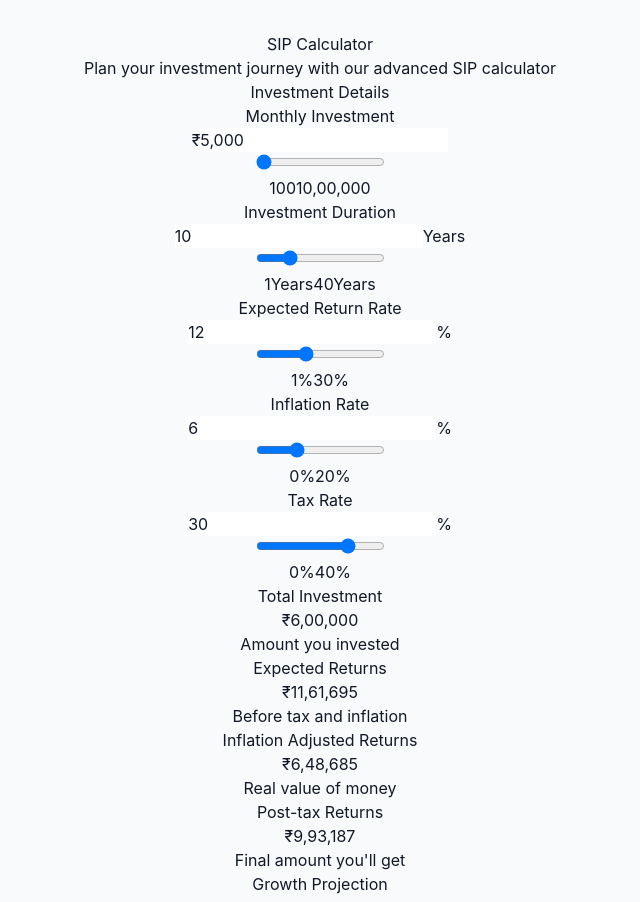
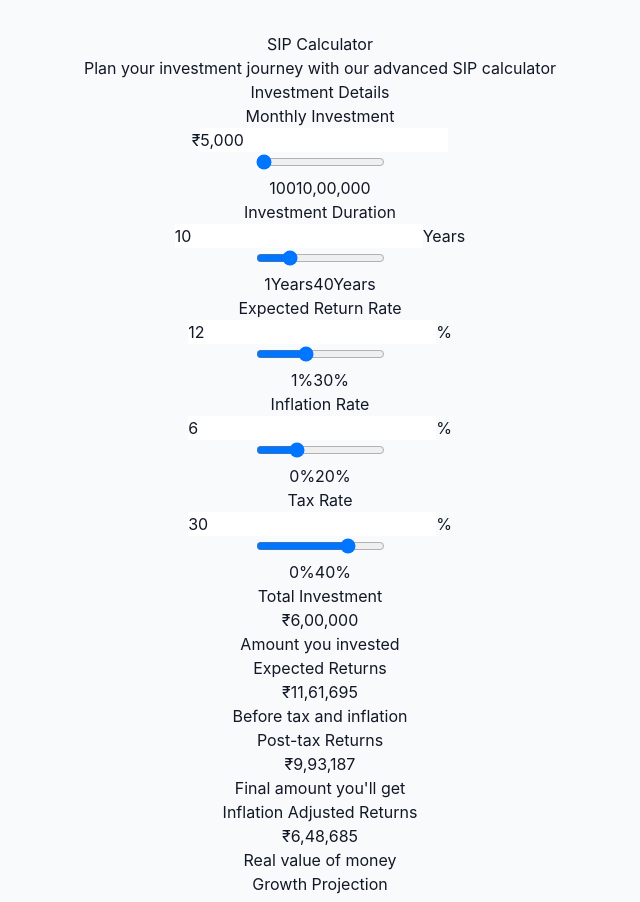
Before and after one commit to Yash-007/SIPLens, a React (Vite) app: page / in a window 1280 px wide. Shown: the top 902 px of the page, without its empty margins (320-960 px from the left). Built offline with nearby package versions, Linux system fonts and the light colour scheme.

Commit message:
rearrange the output order

```diff
--- a/src/pages/Calculator.tsx
+++ b/src/pages/Calculator.tsx
@@ -186,16 +186,16 @@ const Calculator = () => {
                 color="text-green-600"
               />
               <ResultCard
+                title="Post-tax Returns"
+                value={results.postTaxReturns}
+                subtitle="Final amount you'll get"
+                color="text-purple-600"
+              />
+              <ResultCard
                 title="Inflation Adjusted Returns"
                 value={results.inflationAdjustedReturns}
                 subtitle="Real value of money"
                 color="text-yellow-600"
-              />
-              <ResultCard
-                title="Post-tax Returns"
-                value={results.postTaxReturns}
-                subtitle="Final amount you'll get"
-                color="text-purple-600"
               />
             </div>
 
```
